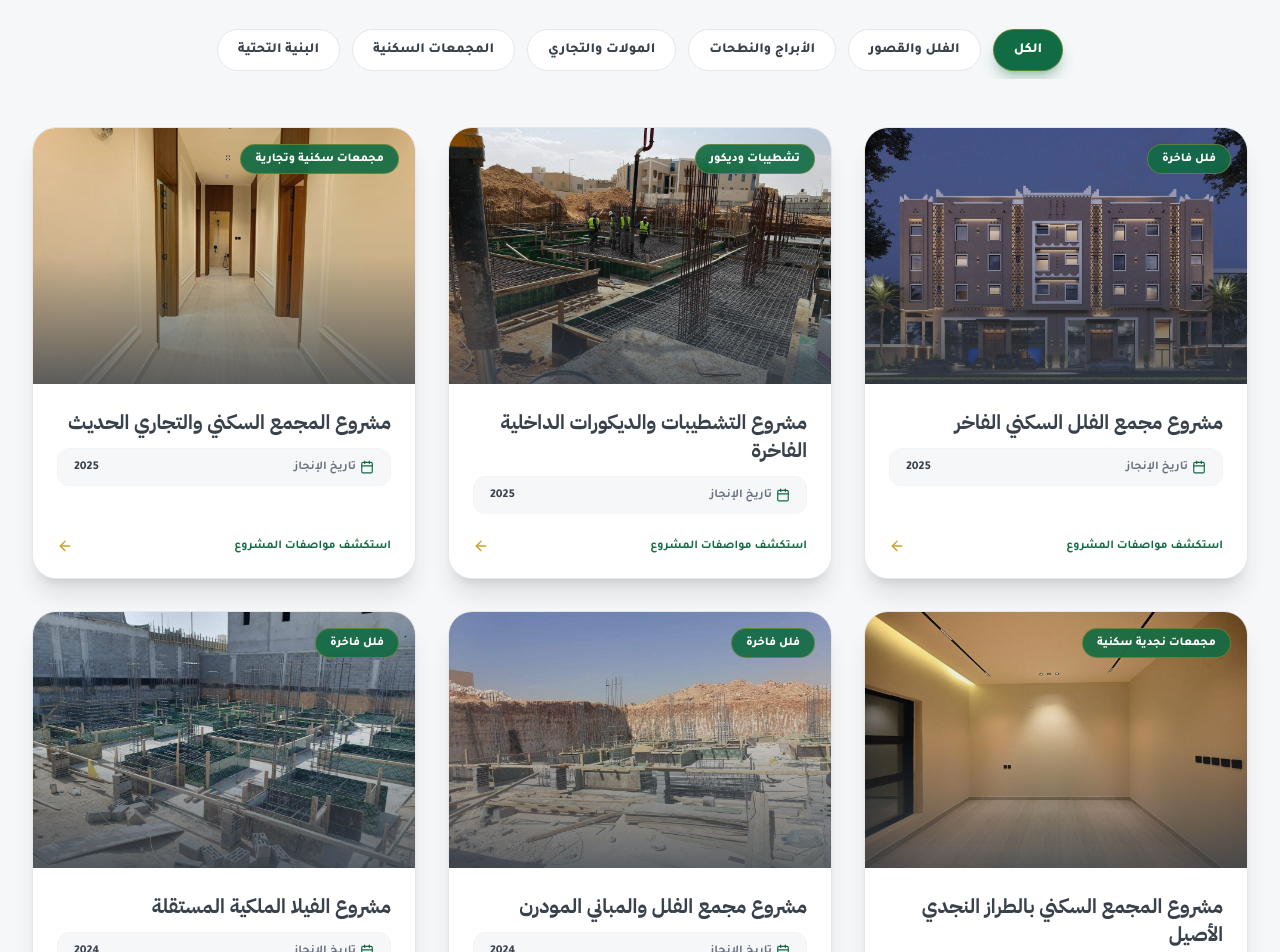
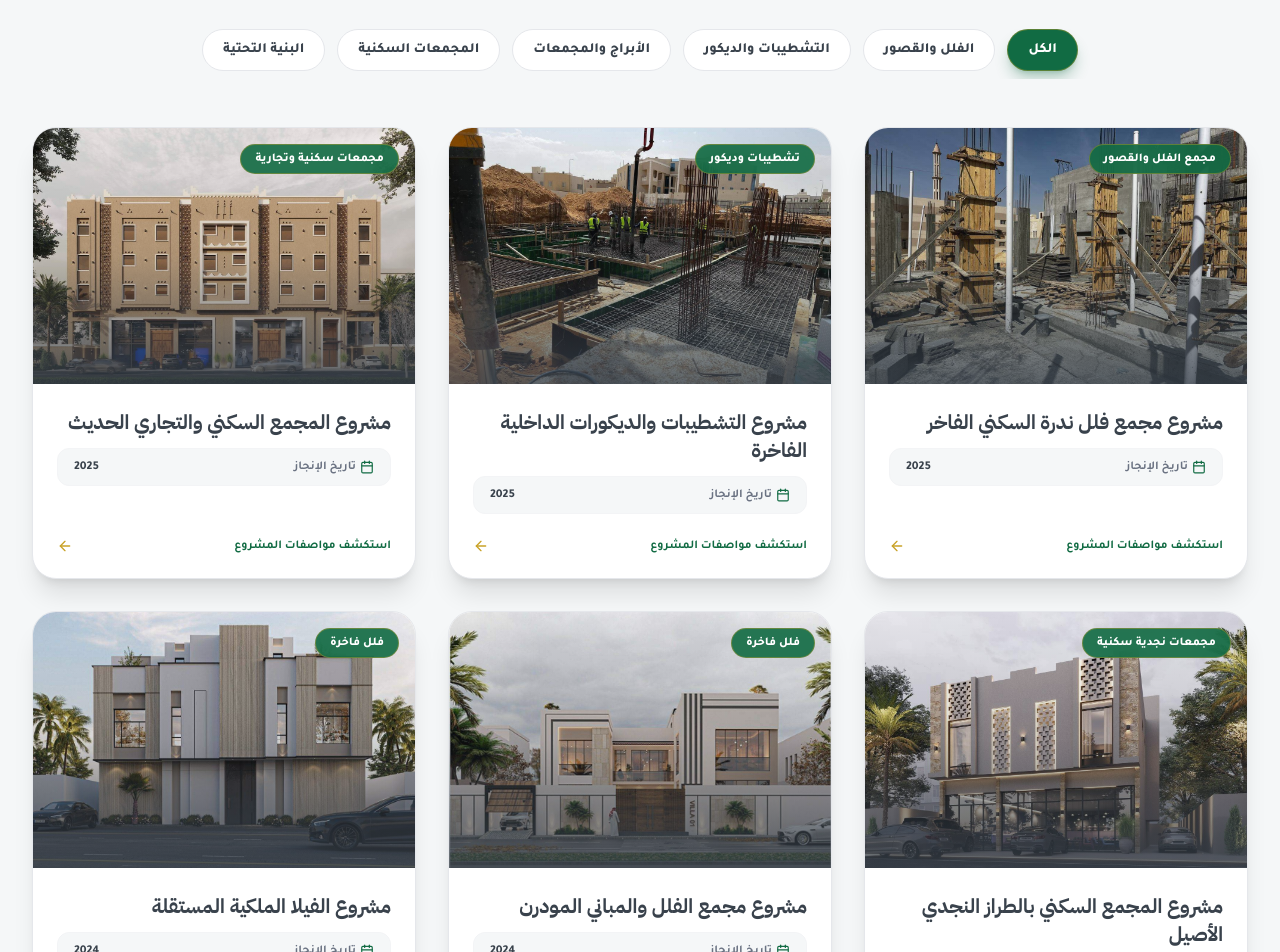
Before and after one commit to bodaa-a11y/double-contracting-company, a React (Vite) app: page / in a window 1280 px wide. Shown: the part 3280-4232 px from the top of the page. Built offline with nearby package versions, Linux system fonts and the light colour scheme.

Commit message:
Fix project categories and add finishing filter tab

```diff
--- a/src/components/ProjectsSection.tsx
+++ b/src/components/ProjectsSection.tsx
@@ -14,8 +14,8 @@ export const ProjectsSection: React.FC<ProjectsSectionProps> = ({ onSelectProjec
   const categories = [
     { id: 'all', label: 'الكل' },
     { id: 'villas', label: 'الفلل والقصور' },
-    { id: 'towers', label: 'الأبراج والنطحات' },
-    { id: 'malls', label: 'المولات والتجاري' },
+    { id: 'finishing', label: 'التشطيبات والديكور' },
+    { id: 'towers', label: 'الأبراج والمجمعات' },
     { id: 'residential', label: 'المجمعات السكنية' },
     { id: 'infrastructure', label: 'البنية التحتية' },
   ];
--- a/src/data/companyData.ts
+++ b/src/data/companyData.ts
@@ -198,35 +198,38 @@ export const TEXT_SCROLL_ITEMS = [
 export const PROJECTS: ProjectItem[] = [
   {
     id: 'proj-villas',
-    title: 'مشروع مجمع الفلل السكني الفاخر',
+    title: 'مشروع مجمع فلل ندرة السكني الفاخر',
     category: 'villas',
-    categoryLabel: 'فلل فاخرة',
+    categoryLabel: 'مجمع الفلل والقصور',
     location: '',
     area: '25,000 م²',
     completionYear: '2025',
     client: 'مجموعة النخبة العقارية',
     value: '85,000,000 ريال',
-    image: '/projects/villa_real_47.jpg',
+    image: '/projects/nudra_1.jpg',
     gallery: [
-      '/projects/villa_real_47.jpg',
-      '/projects/villa_real_48.jpg',
-      '/projects/villa_real_49.jpg',
-      '/projects/villa_real_50.jpg',
-      '/projects/villa_real_59.jpg',
-      '/projects/villa_real_60.jpg',
-      '/projects/villa_real_65.jpg',
-      '/projects/villa_real_66.jpg',
-      '/projects/villa_real_67.jpg',
-      '/projects/villa_real_68.jpg',
-      '/projects/villa_real_69.jpg'
+      '/projects/nudra_1.jpg',
+      '/projects/nudra_2.jpg',
+      '/projects/nudra_3.jpg',
+      '/projects/nudra_extracted_1.jpeg',
+      '/projects/nudra_extracted_2.jpeg',
+      '/projects/nudra_extracted_3.jpeg',
+      '/projects/nudra_extracted_4.jpeg',
+      '/projects/nudra_extracted_5.jpeg',
+      '/projects/nudra_extracted_6.jpeg',
+      '/projects/nudra_extracted_7.jpeg',
+      '/projects/nudra_extracted_8.jpeg',
+      '/projects/nudra_extracted_9.jpeg',
+      '/projects/nudra_extracted_10.jpeg',
+      '/projects/nudra_pdf_page_1.jpg'
     ],
-    description: 'مشروع مجمع فلل سكني فاخر يجسد أعلى درجات الفخامة والرفاهية والواجهات المعمارية المودرن مع المساحات الخضراء والإنارة الليلية.',
-    keyFeatures: ['تصميم معماري ملكي مخصص', 'تشطيبات فاخرة عالية الجودة', 'حدائق خاصة ومساحات خضراء', 'معرض شامل للصور الفاخرة']
+    description: 'مشروع مجمع فلل ندرة السكني الفاخر يجسد أعلى درجات الفخامة والرفاهية والواجهات المعمارية المودرن مع المساحات الخضراء والإنارة الليلية.',
+    keyFeatures: ['تصميم معماري ملكي مخصص', 'تشطيبات فاخرة عالية الجودة', 'حدائق خاصة ومساحات خضراء', 'معرض شامل لصور فلل ندرة']
   },
   {
     id: 'proj-finishing',
     title: 'مشروع التشطيبات والديكورات الداخلية الفاخرة',
-    category: 'villas',
+    category: 'finishing',
     categoryLabel: 'تشطيبات وديكور',
     location: '',
     area: '8,500 م²',
@@ -261,8 +264,11 @@ export const PROJECTS: ProjectItem[] = [
     completionYear: '2025',
     client: 'مجموعة الاستثمارات العقارية',
     value: '150,000,000 ريال',
-    image: '/projects/villa_real_9.jpg',
+    image: '/projects/althunayan_1.jpg',
     gallery: [
+      '/projects/althunayan_1.jpg',
+      '/projects/althunayan_2.jpg',
+      '/projects/althunayan_3.jpg',
       '/projects/villa_real_9.jpg',
       '/projects/villa_real_10.jpg',
       '/projects/villa_real_11.jpg',
@@ -289,8 +295,11 @@ export const PROJECTS: ProjectItem[] = [
     completionYear: '2024',
     client: 'شركة التطوير العمراني',
     value: '45,000,000 ريال',
-    image: '/projects/villa_real_26.jpg',
+    image: '/projects/munira_1.jpg',
     gallery: [
+      '/projects/munira_1.jpg',
+      '/projects/munira_2.jpg',
+      '/projects/munira_3.jpg',
       '/projects/villa_real_26.jpg',
       '/projects/villa_real_27.jpg',
       '/projects/villa_real_28.jpg',
@@ -318,8 +327,11 @@ export const PROJECTS: ProjectItem[] = [
     completionYear: '2024',
     client: 'مجموعة الأفق العقارية',
     value: '12,500,000 ريال',
-    image: '/projects/villa_real_76.jpg',
+    image: '/projects/hanan_1.jpg',
     gallery: [
+      '/projects/hanan_1.jpg',
+      '/projects/hanan_2.jpg',
+      '/projects/hanan_3.jpg',
       '/projects/villa_real_76.jpg',
       '/projects/villa_real_77.jpg',
       '/projects/villa_real_78.jpg',
@@ -346,8 +358,11 @@ export const PROJECTS: ProjectItem[] = [
     completionYear: '2024',
     client: 'قطاع التطوير السكني',
     value: '15,000,000 ريال',
-    image: '/projects/villa_real_61.jpg',
+    image: '/projects/noura_1.jpg',
     gallery: [
+      '/projects/noura_1.jpg',
+      '/projects/noura_2.jpg',
+      '/projects/noura_3.jpg',
       '/projects/villa_real_61.jpg',
       '/projects/villa_real_62.jpg',
       '/projects/villa_real_63.jpg',
@@ -372,8 +387,11 @@ export const PROJECTS: ProjectItem[] = [
     completionYear: '2025',
     client: 'شركة التطوير العقاري',
     value: '32,000,000 ريال',
-    image: '/projects/villa_real_74.jpg',
+    image: '/projects/khaled_1.jpg',
     gallery: [
+      '/projects/khaled_1.jpg',
+      '/projects/khaled_2.jpg',
+      '/projects/khaled_3.jpg',
       '/projects/villa_real_74.jpg',
       '/projects/villa_real_75.jpg',
       '/projects/villa_real_1.jpg',
```
